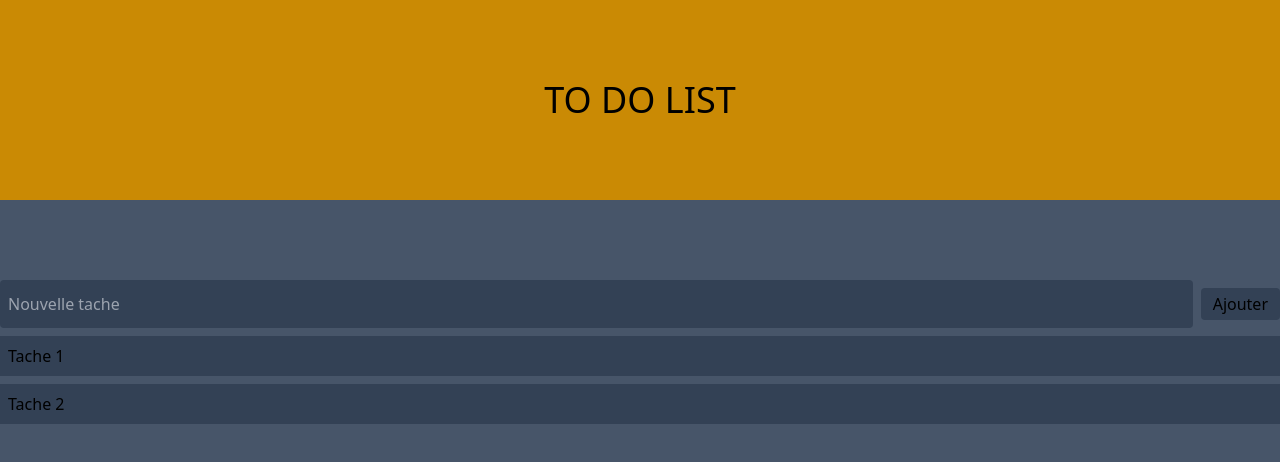
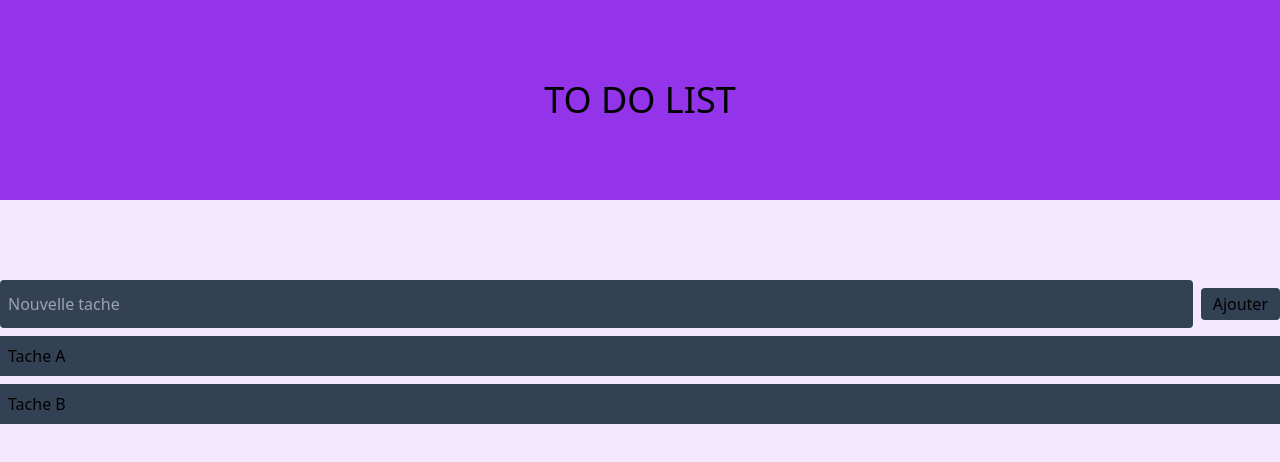
Before and after one commit to malickkkk/todolist1, a plain HTML site: page index.html in a window 1280 px wide. Drawn offline with nearby package versions, Linux system fonts and the light colour scheme.

Commit message:
Ajout du event

```diff
--- a/index.html
+++ b/index.html
@@ -8,9 +8,9 @@
     <script src="./script.js" defer="true" type="module"></script>
     <script src="https://cdn.tailwindcss.com"></script>
 </head>
-<body class = "bg-slate-600">
+<body class = "bg-purple-100">
 
-<div class ="p-20 text-center text-4xl bg-yellow-600"> TO DO LIST</div>
+<div class ="p-20 text-center text-4xl bg-purple-600"> TO DO LIST</div>
 <div class =" mx-auto py-20 items-center ">
     <div class=" flex gap-2 items-center">
  <input id="new" placeholder="Nouvelle tache" class="grow bg-slate-700 h-12 border-none rounded border-2 px-2 bg-slate-100"/>
--- a/script.js
+++ b/script.js
@@ -1,6 +1,6 @@
 const defaultTodo = [
-    {done: true, name: "Tache 1"},
-    {done: true, name: "Tache 2"},
+    {done: true, name: "Tache A"},
+    {done: true, name: "Tache B"},
 ]
 
 // #1 selectionner le bouton avec l'id #add, le container #container-list, le input #new
```
